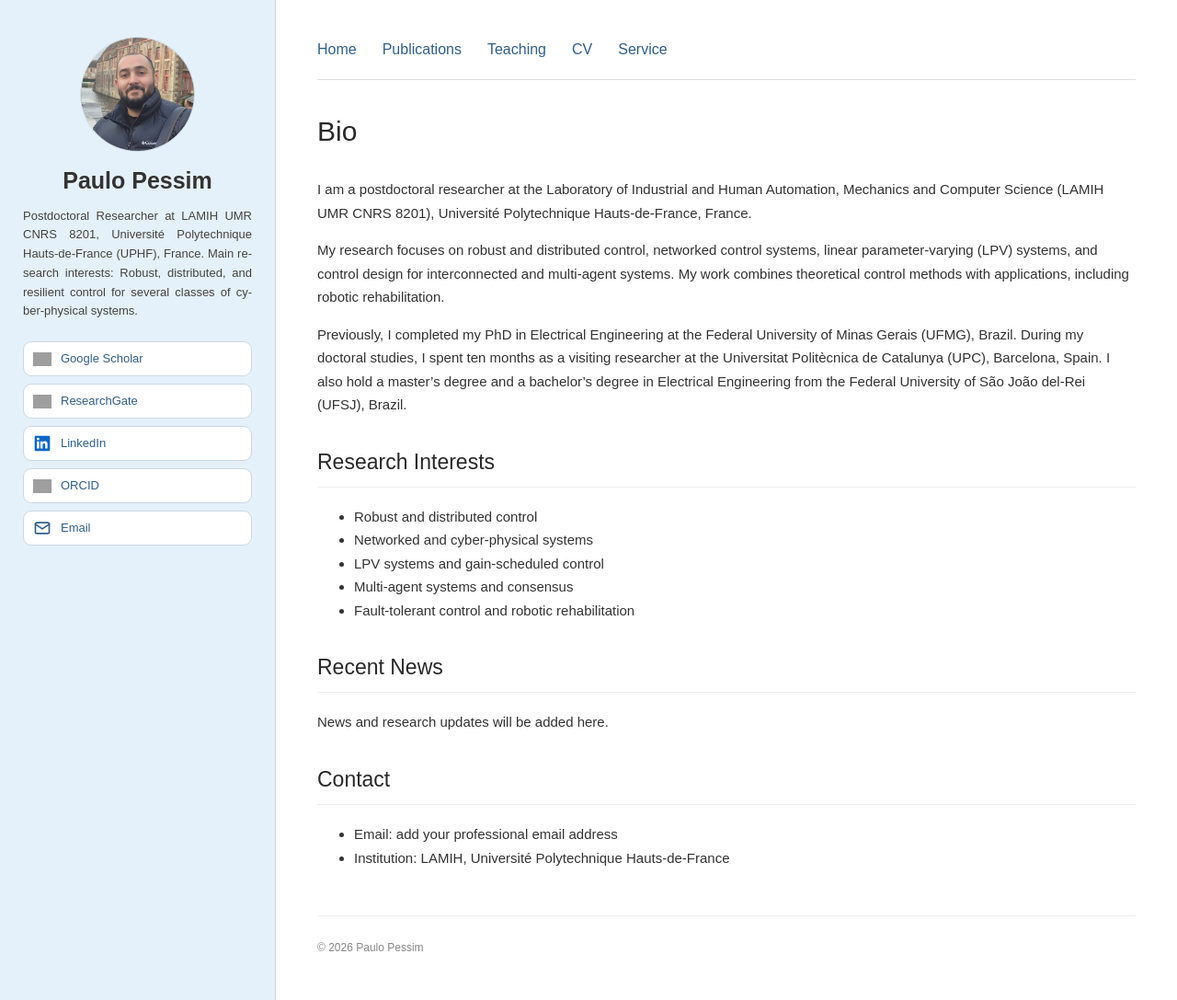
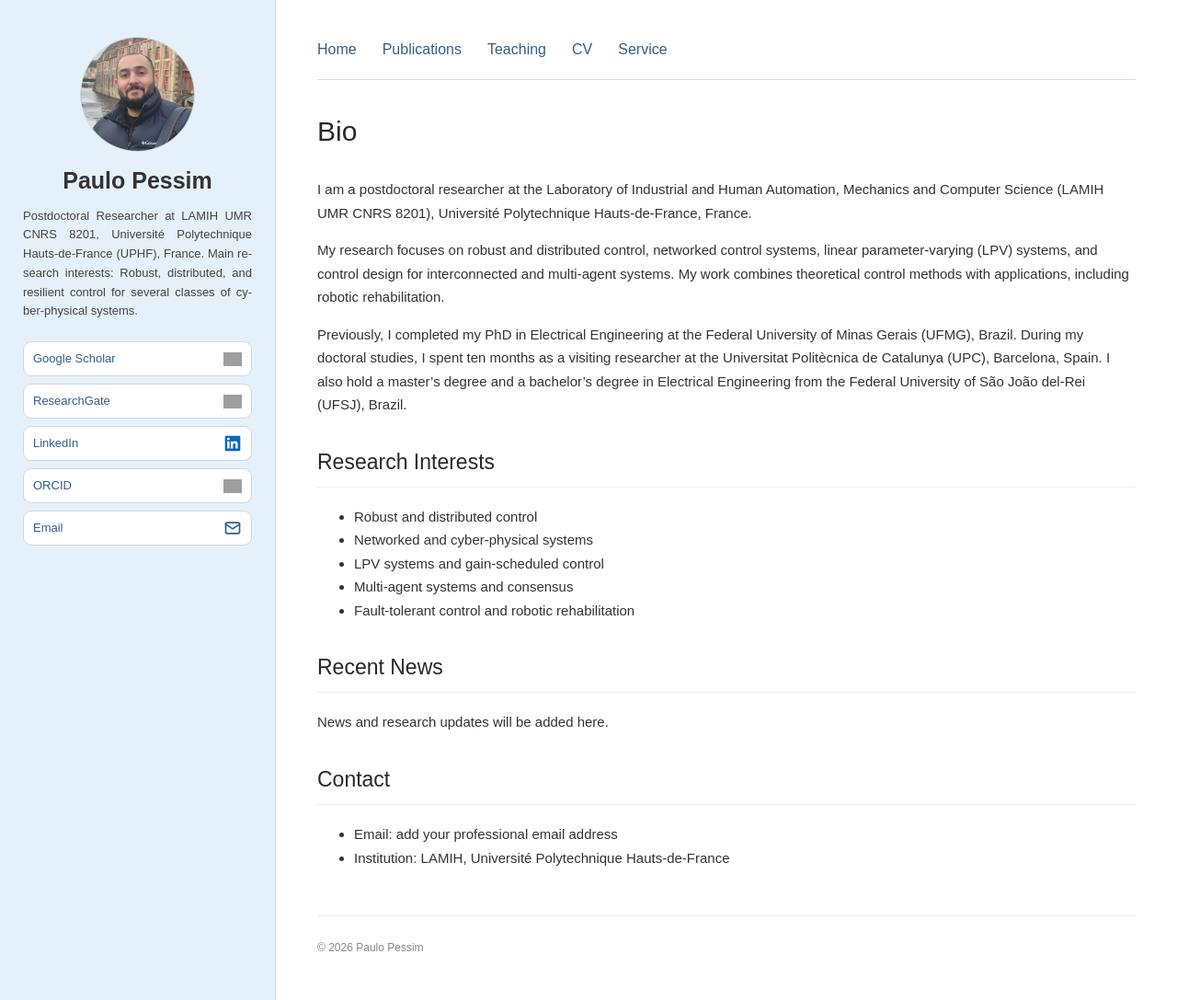
Before and after one commit to ppessim/ppessim.github.io, a Jekyll site: the page built from index.md, in a window 1280 px wide and 1087 px high. Shown: the whole window at 92% size. Built offline with Jekyll 4.4.1, drawn with Linux system fonts in a browser that asks for light colours; grey boxes are pictures that could not be loaded.

Commit message:
Update style.css

```diff
--- a/assets/css/style.css
+++ b/assets/css/style.css
@@ -91,8 +91,9 @@ body {
 
 .social-links a {
   display: flex;
+  flex-direction: row-reverse;
   align-items: center;
-  gap: 10px;
+  justify-content: space-between;
   box-sizing: border-box;
   width: 100%;
   min-height: 38px;
```
